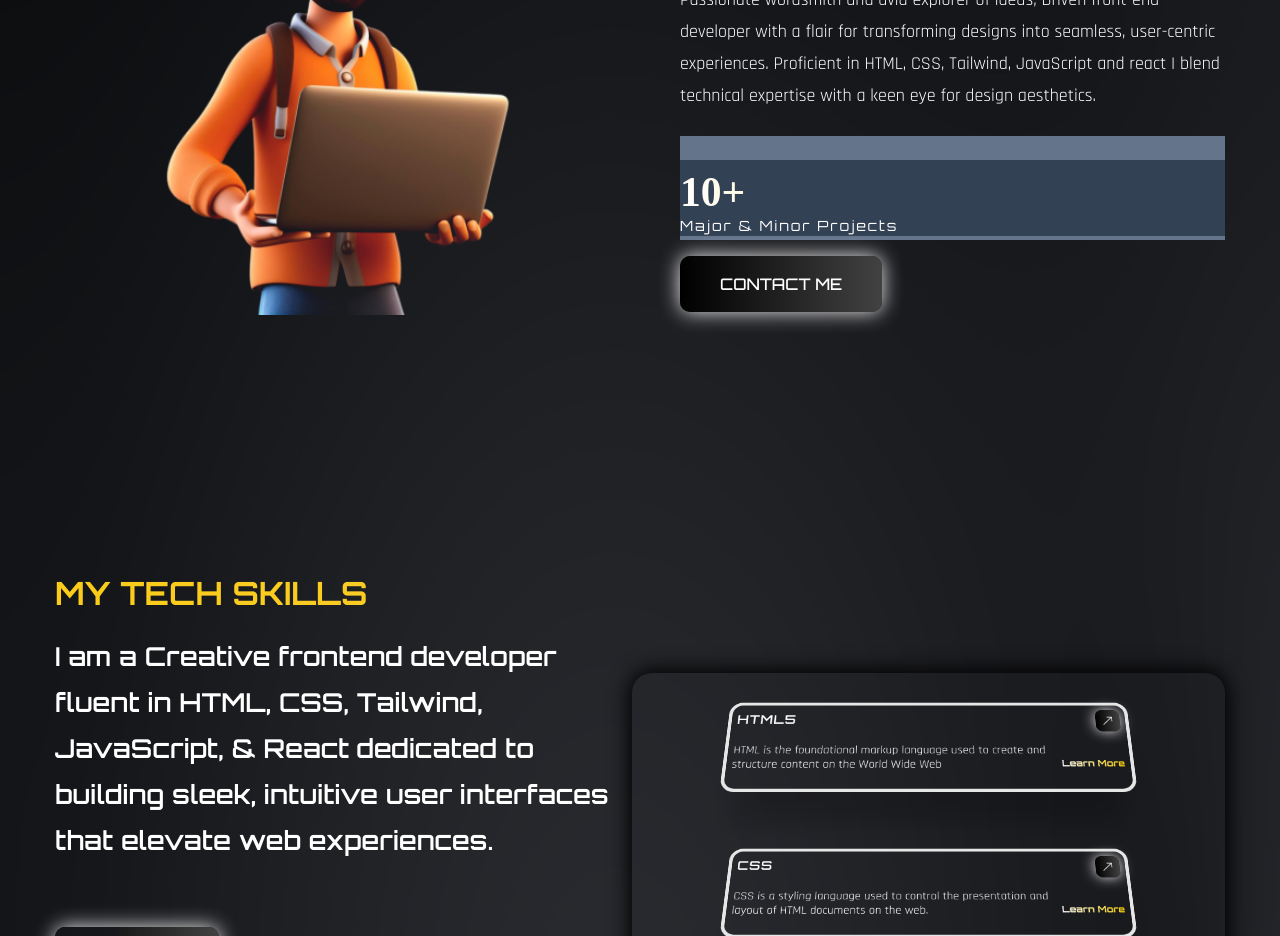
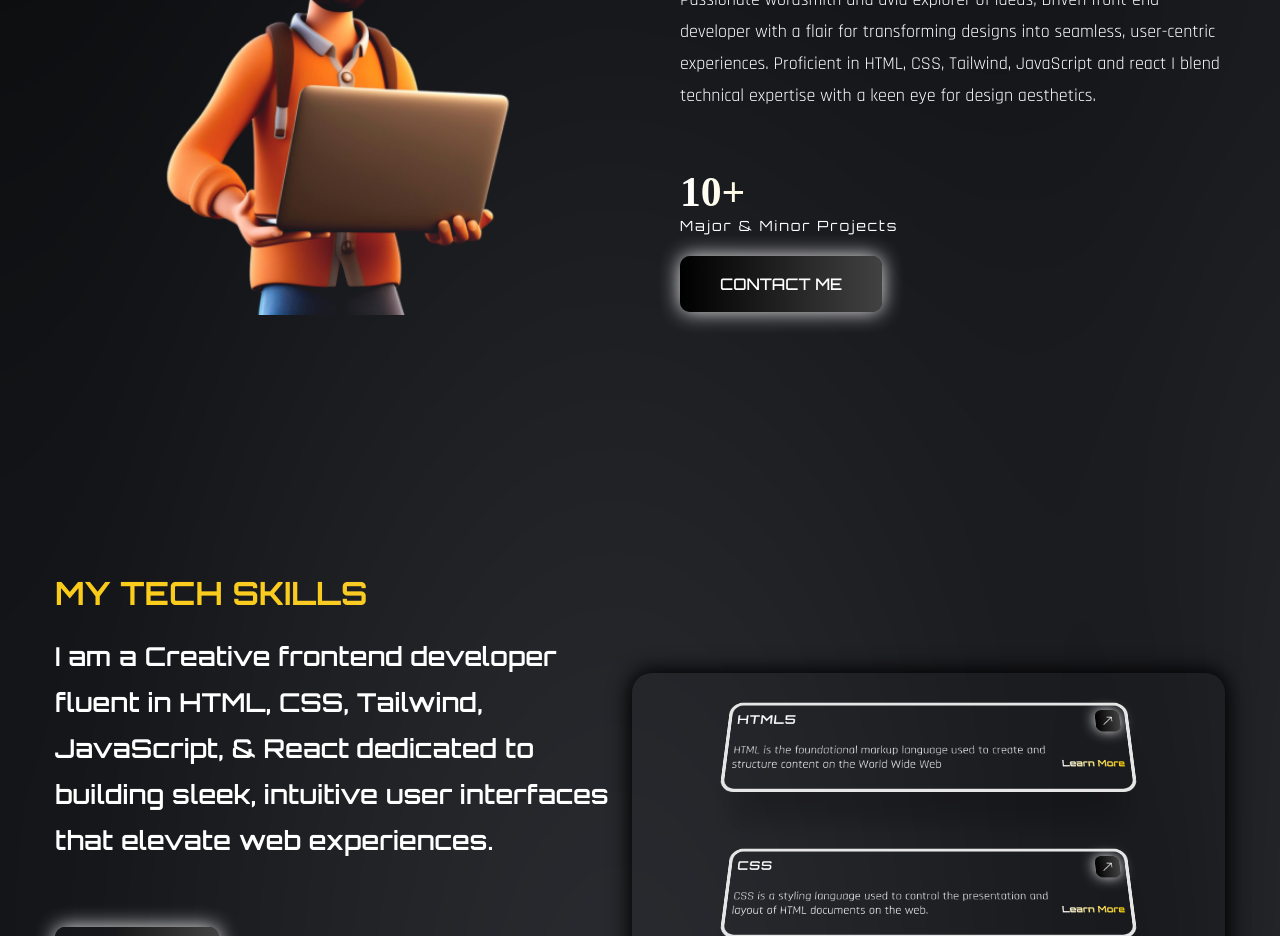
Before and after one commit to Alok8175/MY-PORTFOLIO, a React (Create React App) app: page / in a window 1280 px wide. Shown: the part 1000-1936 px from the top of the page. Built offline with nearby package versions, Linux system fonts and the light colour scheme; a web font is replaced by a local one.

Commit message:
some chages made

```diff
--- a/src/components/About.js
+++ b/src/components/About.js
@@ -39,8 +39,8 @@ const About = () => {
             JavaScript and react I blend technical
             expertise with a keen eye for design aesthetics.
           </p>
-          <div className=' mt-4  py-1 bg-slate-500  '>
-            <div className=' mt-5 bg-slate-700 pt-2 ' >
+          <div className=' mt-4  py-1 '>
+            <div className=' mt-5 pt-2 ' >
               <div className=' text-[2.6rem] font-tertiary text-gradient  mb-2 pt-2 '>
                 {
                   inView ? <CountUp start={0} end={10} duration={4} /> : null
```
